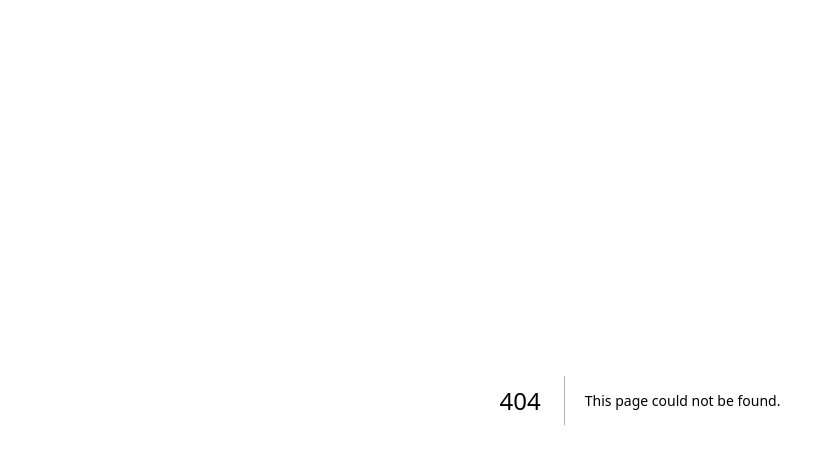
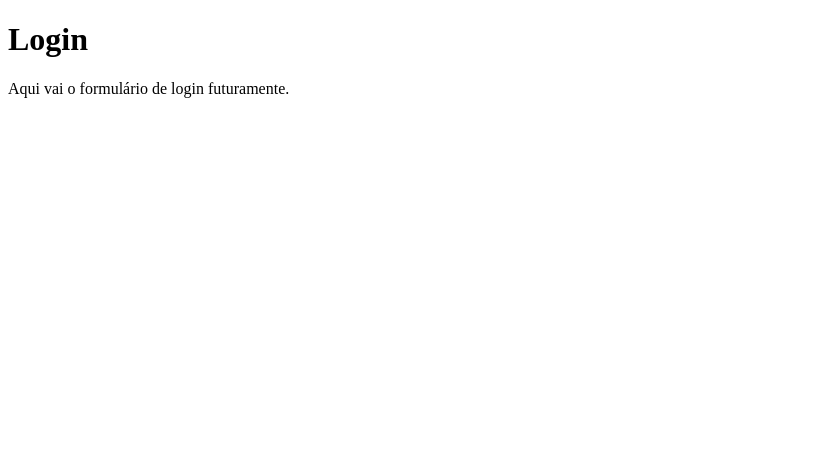
Before and after one commit to combinativa/app-mca, a Next.js app: page /login in a window 1280 px wide. Before the commit this address had no page. Shown: the top 464 px of the page, without its empty margins (0-835 px from the left). Built offline with nearby package versions, Linux system fonts and the light colour scheme.

Commit message:
Create login.jsx

```diff
--- /dev/null
+++ b/pages/login.jsx
@@ -0,0 +1,8 @@
+export default function Login() {
+  return (
+    <div>
+      <h1>Login</h1>
+      <p>Aqui vai o formulário de login futuramente.</p>
+    </div>
+  );
+}
```
